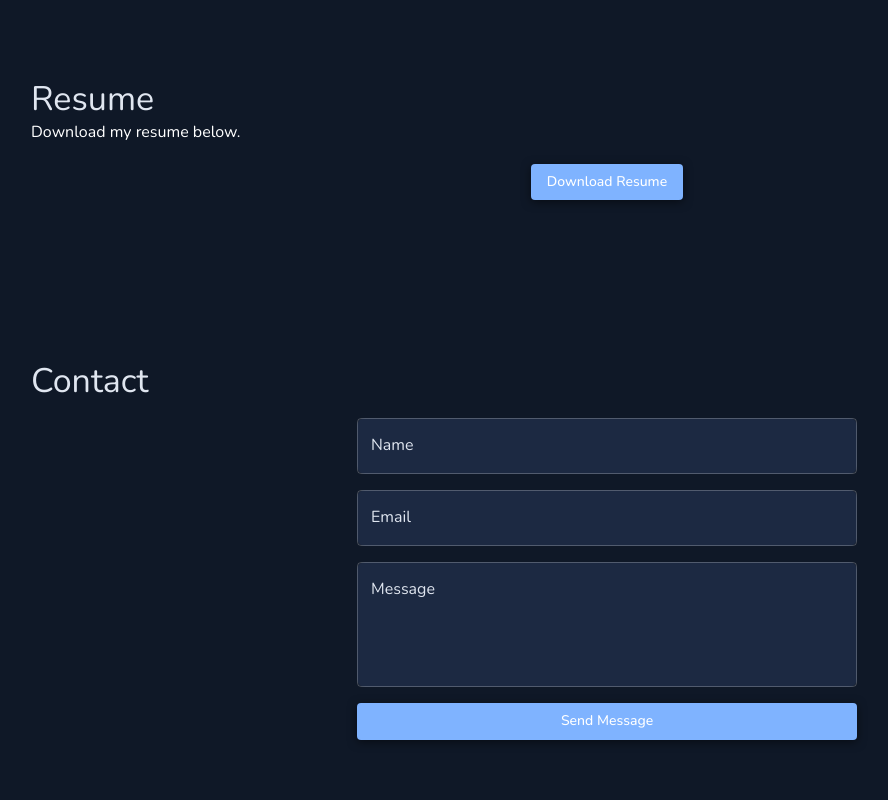
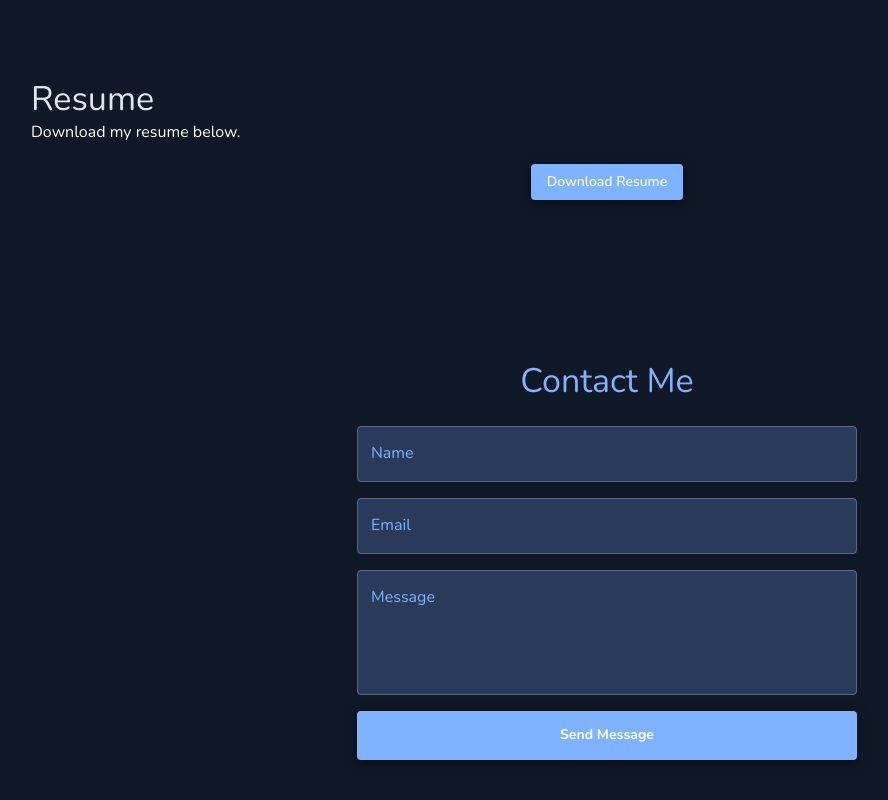
Before and after one commit to Kheijhackt/portfolio, a React (Vite) app: page / in a window 1280 px wide. Shown: the part 2578-3378 px from the top of the page, without its empty margins (33-921 px from the left). Built offline with nearby package versions, Linux system fonts and the light colour scheme.

Commit message:
Made contact me functional

```diff
--- a/src/sections/Contact.jsx
+++ b/src/sections/Contact.jsx
@@ -1,19 +1,132 @@
-import { Typography, TextField, Button, Stack } from "@mui/material";
+import {
+  Typography,
+  TextField,
+  Button,
+  Stack,
+  CircularProgress,
+} from "@mui/material";
+import { useState } from "react";
 import SectionWrapper from "../components/SectionWrapper";
 
 export default function Contact() {
+  const WEB_APP_URL =
+    "https://script.google.com/macros/s/AKfycby4Yvx1dhPRyAnAN3OWxrqv12DZpe3ueGHrRdT5s7YeuqkM_xSVPTHKvqBL8Kns6nk4/exec";
+
+  const [formData, setFormData] = useState({
+    name: "",
+    email: "",
+    message: "",
+  });
+  const [status, setStatus] = useState("");
+  const [loading, setLoading] = useState(false);
+
+  const handleChange = (e) => {
+    setFormData({ ...formData, [e.target.name]: e.target.value });
+  };
+
+  const handleSubmit = async () => {
+    if (!formData.name || !formData.email || !formData.message) {
+      setStatus("Please fill all fields.");
+      return;
+    }
+
+    setLoading(true);
+    setStatus("");
+
+    try {
+      const res = await fetch(WEB_APP_URL, {
+        method: "POST",
+        body: JSON.stringify(formData),
+        headers: { "Content-Type": "application/json" },
+      });
+
+      const text = await res.text();
+      const data = JSON.parse(text);
+
+      if (data.status === "success") {
+        setStatus("Message sent successfully!");
+        setFormData({ name: "", email: "", message: "" });
+      } else {
+        setStatus("Error sending message. Try again later.");
+        console.error(data.message);
+      }
+    } catch (error) {
+      setStatus("Error sending message. Try again later.");
+      console.error(error);
+    } finally {
+      setLoading(false);
+    }
+  };
+
   return (
     <SectionWrapper id="contact">
-      <Typography variant="h4">Contact</Typography>
+      <Typography
+        variant="h4"
+        sx={{ mb: 3, textAlign: "center", color: "#7fb3ff" }}
+      >
+        Contact Me
+      </Typography>
 
-      <Stack spacing={2} maxWidth={500} margin="auto" marginTop={2}>
-        <TextField label="Name" />
+      <Stack spacing={2} maxWidth={500} margin="auto">
+        <TextField
+          label="Name"
+          name="name"
+          value={formData.name}
+          onChange={handleChange}
+          variant="outlined"
+          sx={{ backgroundColor: "#2a3a5a", borderRadius: 1 }}
+          InputLabelProps={{ style: { color: "#7fb3ff" } }}
+          InputProps={{ style: { color: "#e0e6f0" } }}
+        />
 
-        <TextField label="Email" />
+        <TextField
+          label="Email"
+          name="email"
+          value={formData.email}
+          onChange={handleChange}
+          variant="outlined"
+          sx={{ backgroundColor: "#2a3a5a", borderRadius: 1 }}
+          InputLabelProps={{ style: { color: "#7fb3ff" } }}
+          InputProps={{ style: { color: "#e0e6f0" } }}
+        />
 
-        <TextField label="Message" multiline rows={4} />
+        <TextField
+          label="Message"
+          name="message"
+          multiline
+          rows={4}
+          value={formData.message}
+          onChange={handleChange}
+          variant="outlined"
+          sx={{ backgroundColor: "#2a3a5a", borderRadius: 1 }}
+          InputLabelProps={{ style: { color: "#7fb3ff" } }}
+          InputProps={{ style: { color: "#e0e6f0" } }}
+        />
 
-        <Button variant="contained">Send Message</Button>
+        <Button
+          variant="contained"
+          onClick={handleSubmit}
+          disabled={loading}
+          sx={{
+            backgroundColor: "#7fb3ff",
+            color: "#ffffff",
+            "&:hover": { backgroundColor: "#5a9cff" },
+            fontWeight: 700,
+            py: 1.5,
+          }}
+        >
+          {loading ? (
+            <CircularProgress size={24} sx={{ color: "#fff" }} />
+          ) : (
+            "Send Message"
+          )}
+        </Button>
+
+        {status && (
+          <Typography sx={{ mt: 1, textAlign: "center", color: "#e0e6f0" }}>
+            {status}
+          </Typography>
+        )}
       </Stack>
     </SectionWrapper>
   );
```
